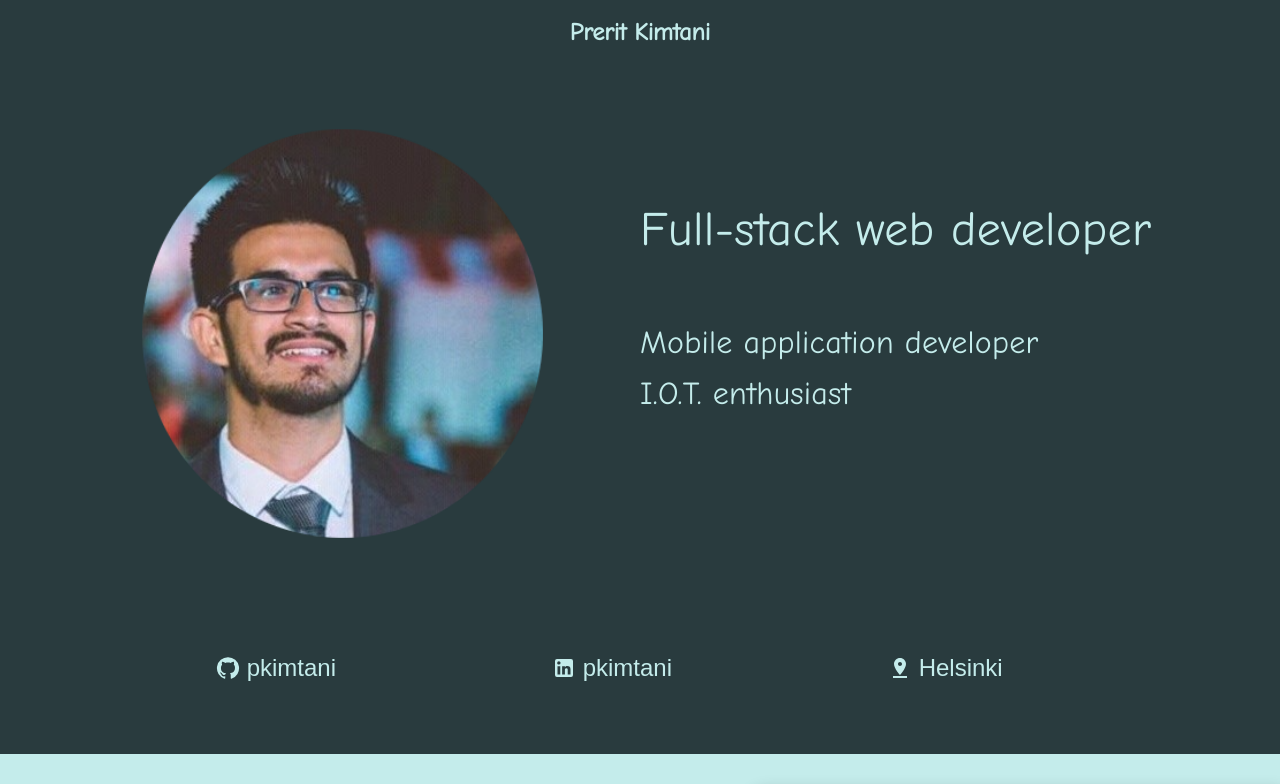
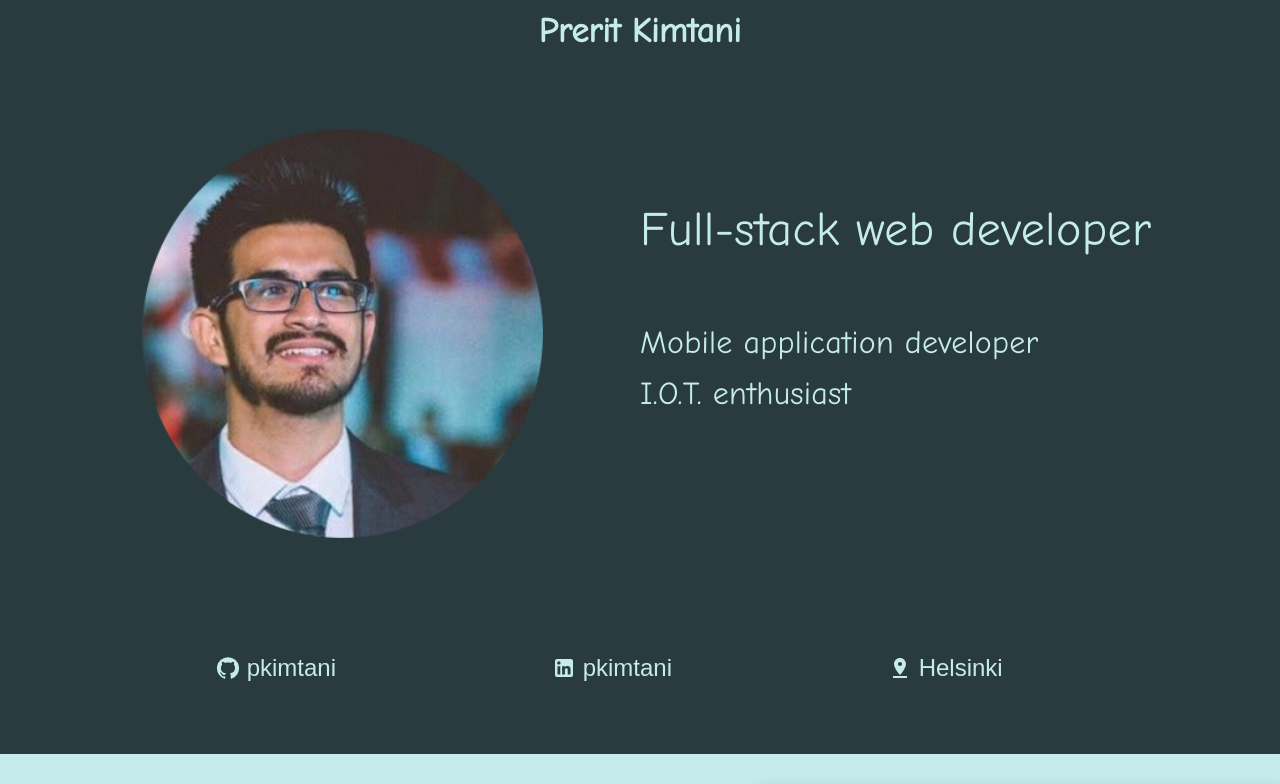
Before and after one commit to pkimtani/pkimtani.github.io, a React (Create React App) app: page / in a window 1280 px wide. Shown: the top 784 px of the page. Built offline with nearby package versions, Linux system fonts and the light colour scheme.

Commit message:
Bigger title

```diff
--- a/src/App.tsx
+++ b/src/App.tsx
@@ -31,7 +31,7 @@ export const App = () => {
                 <Toolbar>
                     <Grid container alignItems="center" justifyContent="center">
                         <Grid item xs={12}>
-                            <TypographyWrapper variant={"h5"}>
+                            <TypographyWrapper variant={"h4"}>
                                 Prerit Kimtani
                             </TypographyWrapper>
                         </Grid>
```
